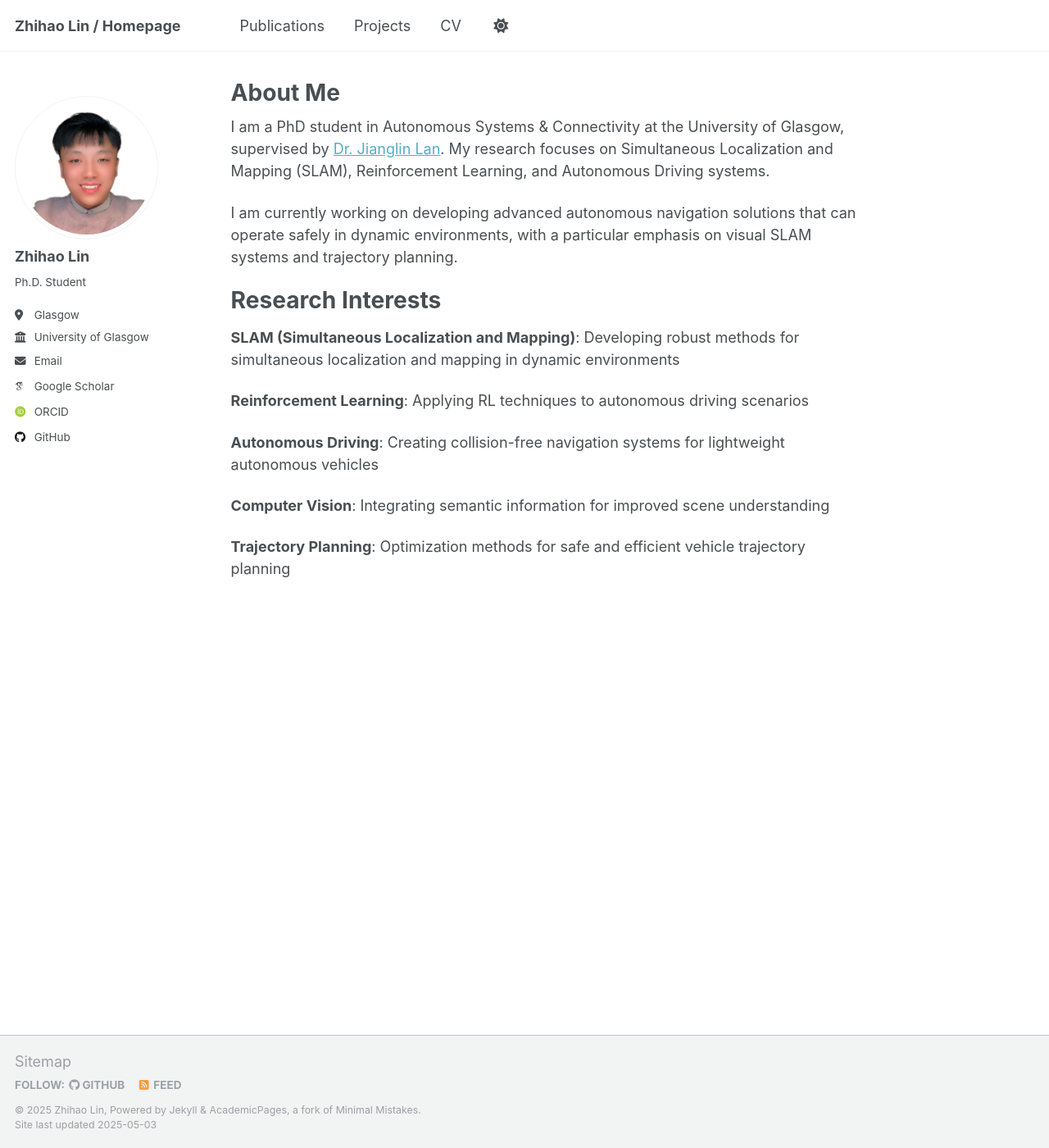
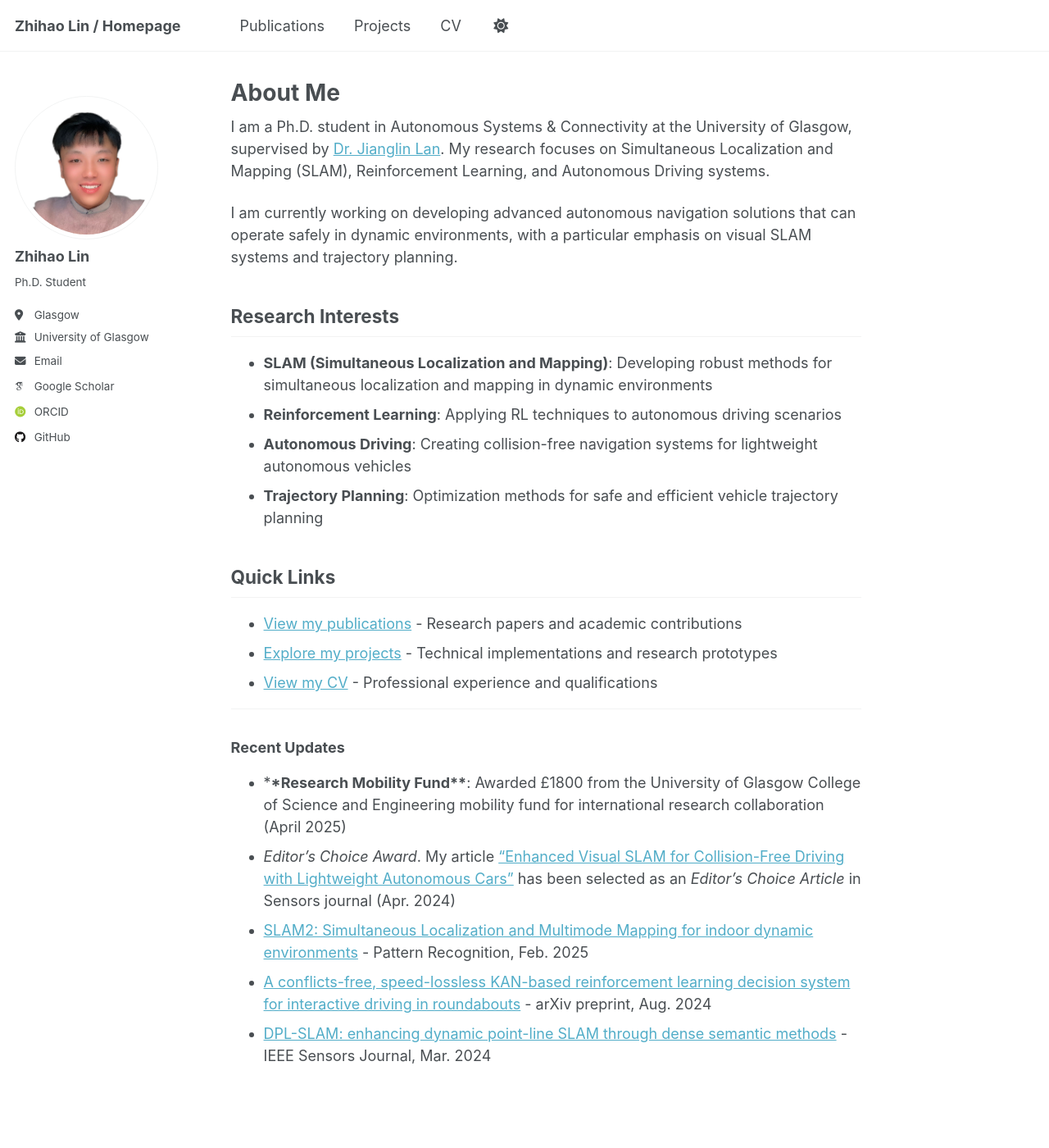
Before and after one commit to Lin-Zhihao98/Lin-Zhihao98.github.io, a Jekyll site: the page built from _pages/about.md, in a window 1280 px wide and 1400 px high. Shown: the whole window at 82% size. Built offline with Jekyll 4.4.1, drawn with Linux system fonts in a browser that asks for light colours; some web fonts are replaced.

Commit message:
恢复仓库

```diff
--- a/_pages/about.md
+++ b/_pages/about.md
@@ -7,18 +7,29 @@ redirect_from:
   - /about.html
 ---
 
-I am a PhD student in Autonomous Systems & Connectivity at the University of Glasgow, supervised by  [Dr. Jianglin Lan](https://www.gla.ac.uk/schools/engineering/staff/jianglinlan/). My research focuses on Simultaneous Localization and Mapping (SLAM), Reinforcement Learning, and Autonomous Driving systems.
+I am a Ph.D. student in Autonomous Systems & Connectivity at the University of Glasgow, supervised by [Dr. Jianglin Lan](https://www.gla.ac.uk/schools/engineering/staff/jianglinlan/). My research focuses on Simultaneous Localization and Mapping (SLAM), Reinforcement Learning, and Autonomous Driving systems.
 
 I am currently working on developing advanced autonomous navigation solutions that can operate safely in dynamic environments, with a particular emphasis on visual SLAM systems and trajectory planning.
 
-Research Interests
-======
-**SLAM (Simultaneous Localization and Mapping)**: Developing robust methods for simultaneous localization and mapping in dynamic environments
+## Research Interests
 
-**Reinforcement Learning**: Applying RL techniques to autonomous driving scenarios
+- **SLAM (Simultaneous Localization and Mapping)**: Developing robust methods for simultaneous localization and mapping in dynamic environments
+- **Reinforcement Learning**: Applying RL techniques to autonomous driving scenarios
+- **Autonomous Driving**: Creating collision-free navigation systems for lightweight autonomous vehicles
+- **Trajectory Planning**: Optimization methods for safe and efficient vehicle trajectory planning
 
-**Autonomous Driving**: Creating collision-free navigation systems for lightweight autonomous vehicles
+## Quick Links
 
-**Computer Vision**: Integrating semantic information for improved scene understanding
+- [View my publications](/publications/) - Research papers and academic contributions
+- [Explore my projects](/projects/) - Technical implementations and research prototypes
+- [View my CV](/cv/) - Professional experience and qualifications
 
-**Trajectory Planning**: Optimization methods for safe and efficient vehicle trajectory planning
+---
+
+### Recent Updates
+
+- \***\*****Research Mobility Fund*****\***: Awarded £1800 from the University of Glasgow College of Science and Engineering mobility fund for international research collaboration (April 2025)
+- *Editor's Choice Award*. My article ["Enhanced Visual SLAM for Collision-Free Driving with Lightweight Autonomous Cars"](https://www.mdpi.com/1424-8220/24/19/6258) has been selected as an *Editor's Choice Article* in Sensors journal (Apr. 2024)
+-  [SLAM2: Simultaneous Localization and Multimode Mapping for indoor dynamic environments](https://www.sciencedirect.com/science/article/pii/S0031320324008057) - Pattern Recognition, Feb. 2025
+- [A conflicts-free, speed-lossless KAN-based reinforcement learning decision system for interactive driving in roundabouts](https://arxiv.org/html/2408.08242v1/) - arXiv preprint, Aug. 2024
+-  [DPL-SLAM: enhancing dynamic point-line SLAM through dense semantic methods](https://ieeexplore.ieee.org/abstract/document/10477312) - IEEE Sensors Journal, Mar. 2024
```
